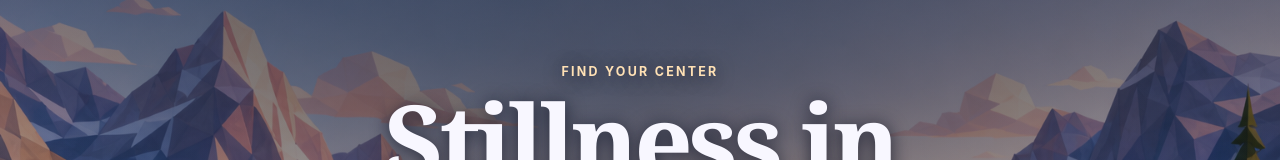
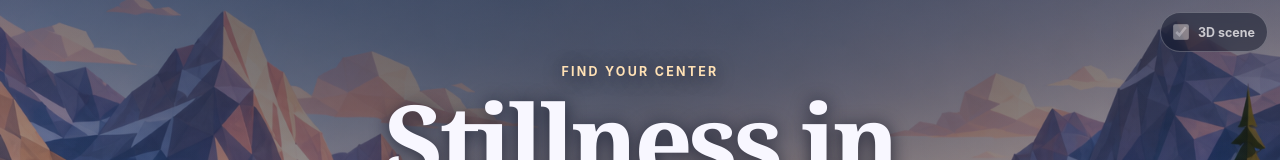
Before and after one commit to andzhik/3d-model-background, a React (Vite) app: page / in a window 1280 px wide. Shown: the top 160 px of the page. Built offline with nearby package versions, Linux system fonts and the light colour scheme; no server answers.

Commit message:
fix: toggle background/3d scene

```diff
--- a/src/components/Hero.tsx
+++ b/src/components/Hero.tsx
@@ -1,12 +1,37 @@
 import '../styles/hero.css'
 
+import { useCallback, useState } from 'react'
+
 import { SceneBackground } from './SceneBackground'
+import type { SceneStatus } from './sceneStatus'
 
 export function Hero() {
+  const [sceneEnabled, setSceneEnabled] = useState(true)
+  const [sceneStatus, setSceneStatus] = useState<SceneStatus>('loading')
+  const handleSceneStatusChange = useCallback((status: SceneStatus) => {
+    setSceneStatus(status)
+  }, [])
+  const showPoster = !sceneEnabled || sceneStatus !== 'ready'
+
   return (
     <main>
-      <section className="hero" aria-labelledby="hero-title">
-        <SceneBackground />
+      <section
+        className={`hero${showPoster ? ' hero--poster-visible' : ''}${
+          sceneEnabled ? '' : ' hero--poster-mode'
+        }`}
+        aria-labelledby="hero-title"
+      >
+        <SceneBackground onStatusChange={handleSceneStatusChange} />
+        <label className="hero__scene-toggle">
+          <input
+            type="checkbox"
+            role="switch"
+            checked={sceneEnabled}
+            disabled={sceneStatus === 'fallback'}
+            onChange={(event) => setSceneEnabled(event.target.checked)}
+          />
+          <span>3D scene</span>
+        </label>
         <div className="hero__content">
           <p className="hero__eyebrow">Find your center</p>
           <h1 id="hero-title">Stillness in the wild</h1>
--- a/src/components/SceneBackground.tsx
+++ b/src/components/SceneBackground.tsx
@@ -14,6 +14,7 @@ import { createDefaultDebugSettings } from '../scene/debug'
 import { DEFAULT_SCENE_QUALITY, SCENE_QUALITY } from '../scene/quality'
 import { SceneDebug } from './SceneDebug'
 import { sceneStatusReducer } from './sceneStatus'
+import type { SceneStatus } from './sceneStatus'
 
 function canInitializeWebGL(): boolean {
   return (
@@ -50,7 +51,11 @@ class SceneErrorBoundary extends Component<
   }
 }
 
-export function SceneBackground() {
+interface SceneBackgroundProps {
+  onStatusChange?: (status: SceneStatus) => void
+}
+
+export function SceneBackground({ onStatusChange }: SceneBackgroundProps) {
   const [debugSettings, setDebugSettings] = useState(createDefaultDebugSettings)
   const quality = SCENE_QUALITY[DEFAULT_SCENE_QUALITY]
   const [status, dispatch] = useReducer(
@@ -72,6 +77,10 @@ export function SceneBackground() {
   const handleFailure = useCallback(() => {
     dispatch({ type: 'failure' })
   }, [])
+
+  useEffect(() => {
+    onStatusChange?.(status)
+  }, [onStatusChange, status])
 
   useEffect(() => {
     if (!canvasElement) return
--- a/src/styles/hero.css
+++ b/src/styles/hero.css
@@ -20,10 +20,13 @@
   overflow: hidden;
   padding: clamp(3.75rem, 8vh, 6.5rem) clamp(1rem, 4vw, 2rem) 2rem;
   background-color: #28385b;
-  background-image: url('../../images/yoge-lemur.png');
   background-position: var(--hero-focal-position);
   background-size: cover;
   background-repeat: no-repeat;
+}
+
+.hero--poster-visible {
+  background-image: url('../../images/yoge-lemur.png');
 }
 
 .hero::before {
@@ -56,7 +59,12 @@
 }
 
 .scene-background[data-scene-status='ready'] {
-  opacity: 0.72;
+  opacity: 1;
+}
+
+.hero--poster-mode .scene-background {
+  visibility: hidden;
+  opacity: 0;
 }
 
 .scene-background[data-scene-status='fallback'] {
@@ -68,6 +76,43 @@
   width: 100% !important;
   height: 100% !important;
   pointer-events: none !important;
+}
+
+.hero__scene-toggle {
+  position: absolute;
+  z-index: 3;
+  top: 0.75rem;
+  right: 0.75rem;
+  display: inline-flex;
+  min-height: 2.5rem;
+  align-items: center;
+  gap: 0.55rem;
+  padding: 0.45rem 0.75rem;
+  border: 1px solid rgb(255 255 255 / 0.35);
+  border-radius: 999px;
+  color: #fff;
+  background: rgb(10 16 36 / 0.72);
+  font-size: 0.78rem;
+  font-weight: 700;
+  cursor: pointer;
+  backdrop-filter: blur(6px);
+}
+
+.hero__scene-toggle input {
+  width: 1rem;
+  height: 1rem;
+  margin: 0;
+  accent-color: #f0a65a;
+}
+
+.hero__scene-toggle:has(input:focus-visible) {
+  outline: 3px solid #ffe1b5;
+  outline-offset: 3px;
+}
+
+.hero__scene-toggle:has(input:disabled) {
+  cursor: not-allowed;
+  opacity: 0.65;
 }
 
 .scene-debug {
```
Also changed, not shown: 1 other file (tests, documents, lock files or other folders).
